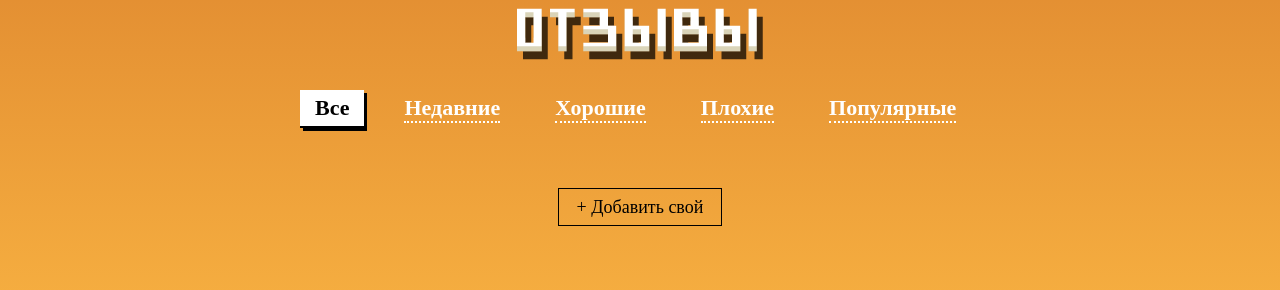
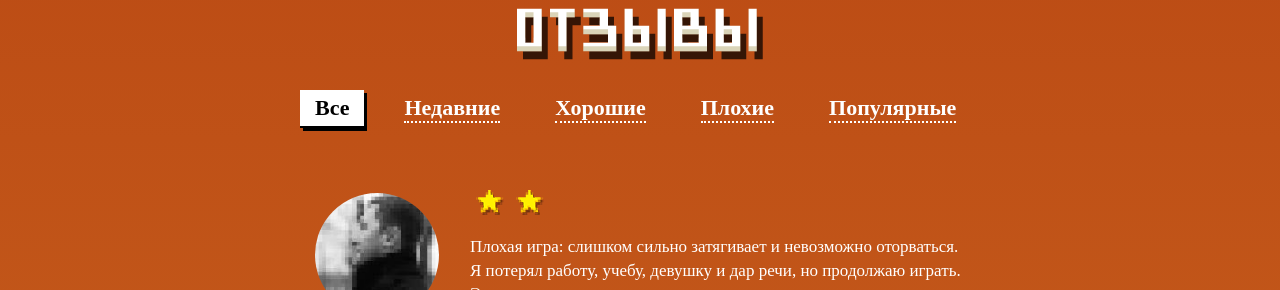
Before and after one commit to fil7/154329-code-and-magick, a website built with webpack: page src/index.html in a window 1280 px wide. Shown: the part 1542-1832 px from the top of the page. Built offline with nearby package versions, Linux system fonts and the light colour scheme; files whose address does not match are found by name; a web font is replaced by a local one.

Commit message:
Вызов скрипта reviews.js

```diff
--- a/src/index.html
+++ b/src/index.html
@@ -128,9 +128,8 @@
 </template>
 
 <script src="js/form.js"></script>
-<!--<script src="js/check.js"></script>-->
-<!--<script src="js/game-stat.min.js"></script>-->
 <script src="js/game.js"></script>
 <script src="js/main.js"></script>
+<script src="reviews.js"></script>
 </body>
 </html>
```
